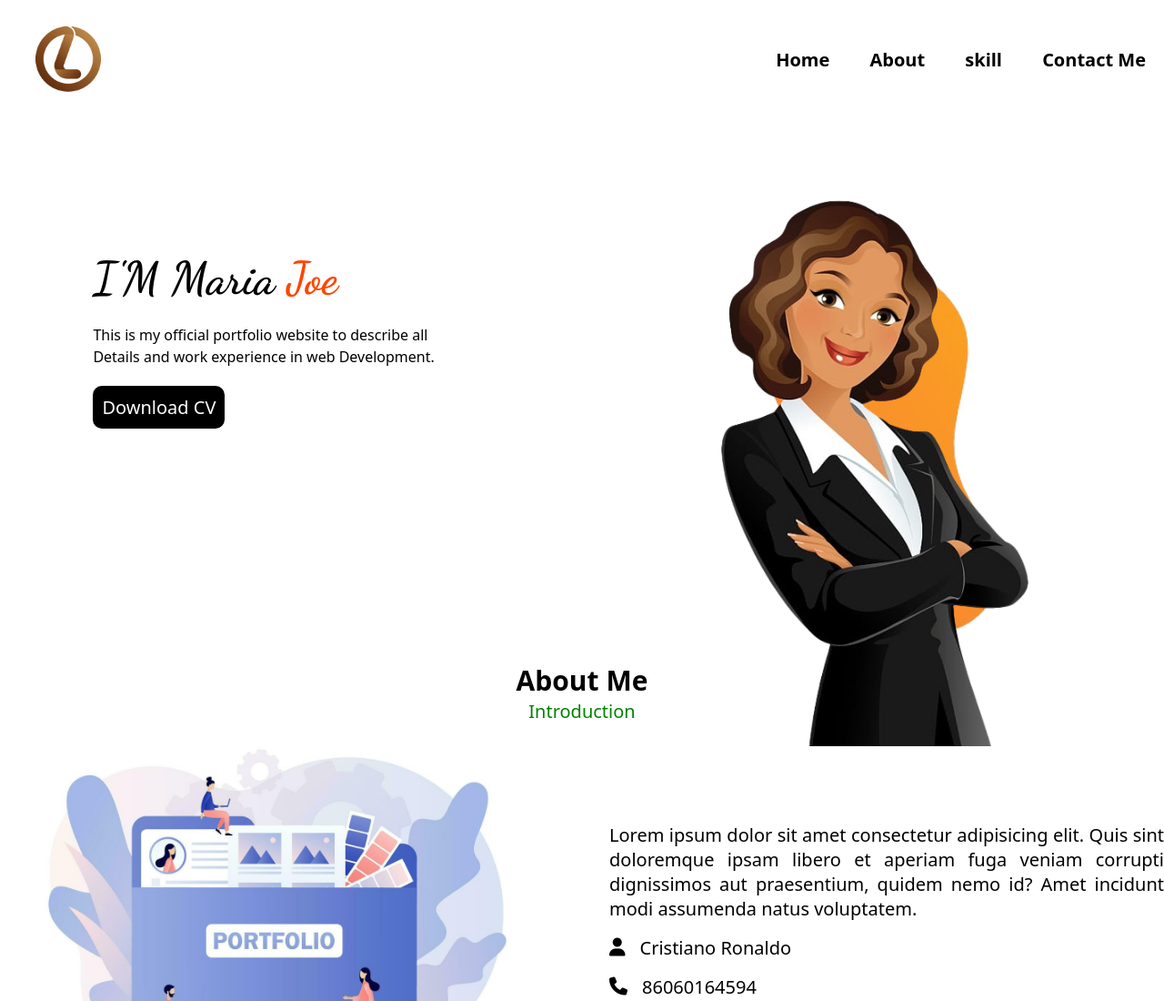
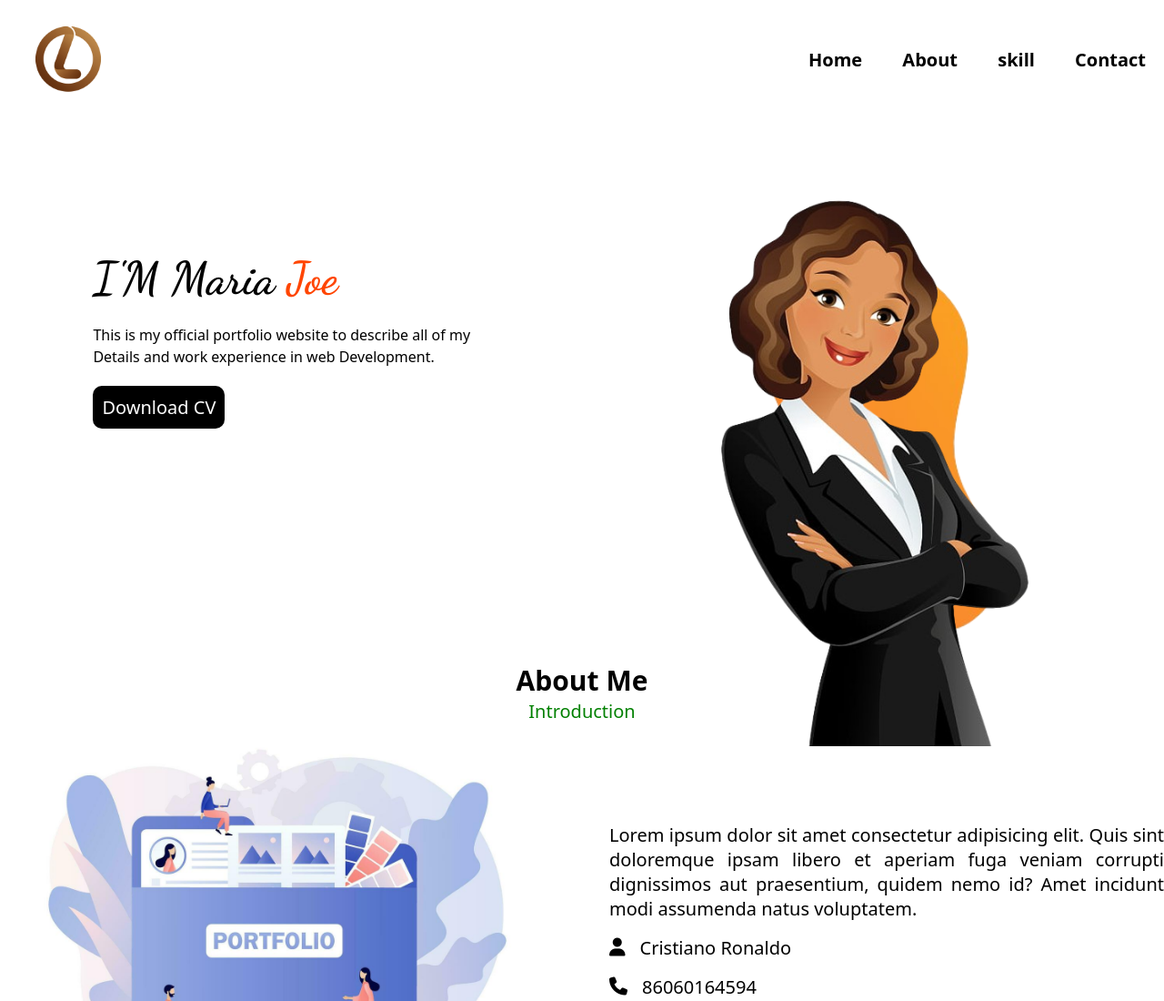
Before and after one commit to abdulsamadcp/test1, a plain HTML site: page index.html in a window 1280 px wide. Shown: the top 1100 px of the page at 91% size. Drawn offline with nearby package versions, Linux system fonts and the light colour scheme; a web font is replaced by a local one.

Commit message:
portfolio v3

```diff
--- a/index.html
+++ b/index.html
@@ -35,7 +35,7 @@
                 <li class="list-items"><a class="links" href="#home">Home</a></li>
                 <li class="list-items"><a class="links" href="#about">About</a></li>
                 <li class="list-items"><a class="links" href="#skills">skill</a></li>
-                <li class="list-items"><a class="links" href="#contact">Contact Me</a></li>
+                <li class="list-items"><a class="links" href="#contact">Contact</a></li>
             </ul>
 
         </nav>
@@ -44,7 +44,7 @@
             <div class="home-content">
                 <h1 class="animate__animated animate__lightSpeedInLeft" id="username">I'M Maria <span
                         id="lname">Joe</span></h1>
-                <p id="user-details">This is my official portfolio website to describe all <br>Details and work
+                <p id="user-details">This is my official portfolio website to describe all of my <br>Details and work
                     experience in web Development.</p>
                 <a id="download" href="Images/Profile.pdf" download>Download CV</a>
             </div>
```
